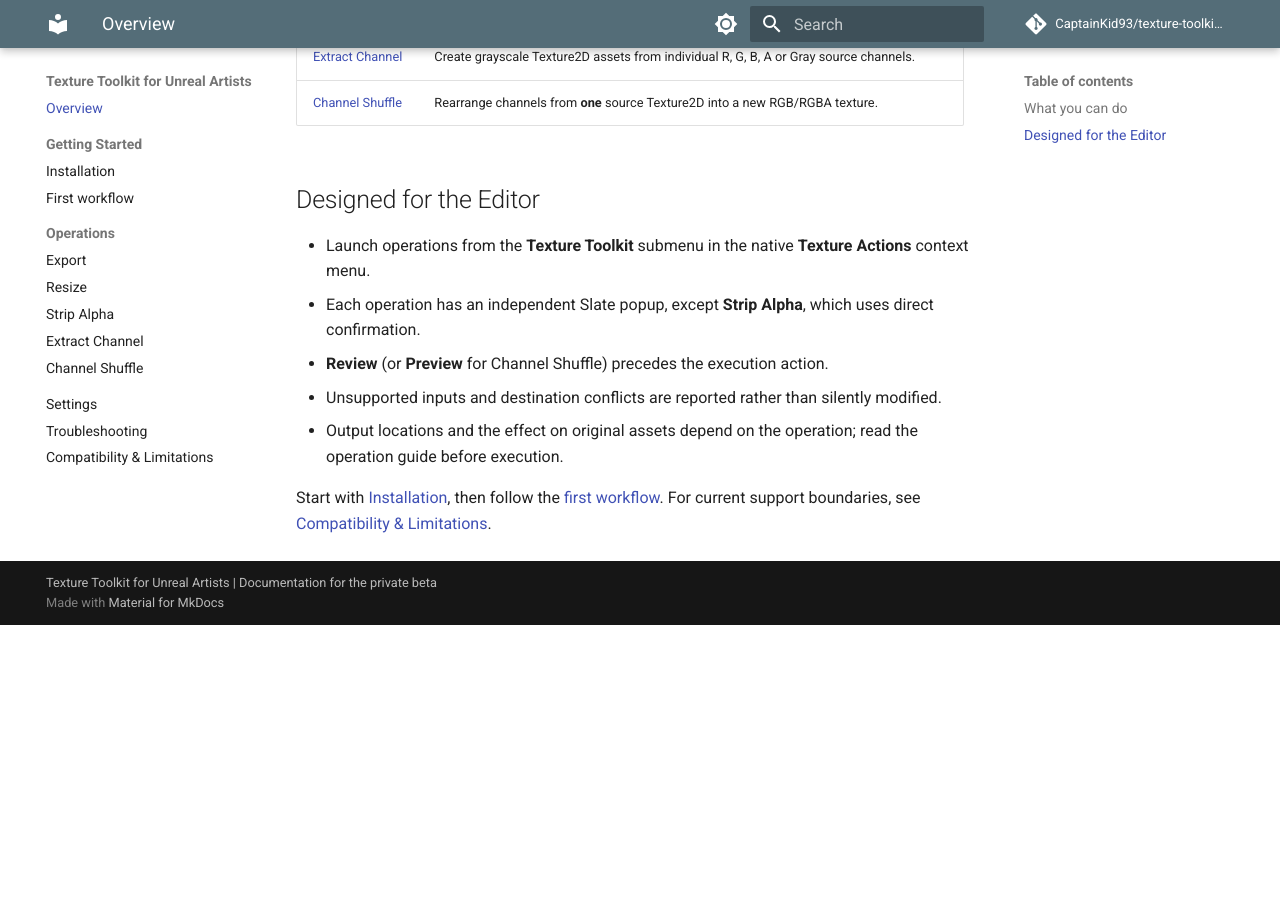
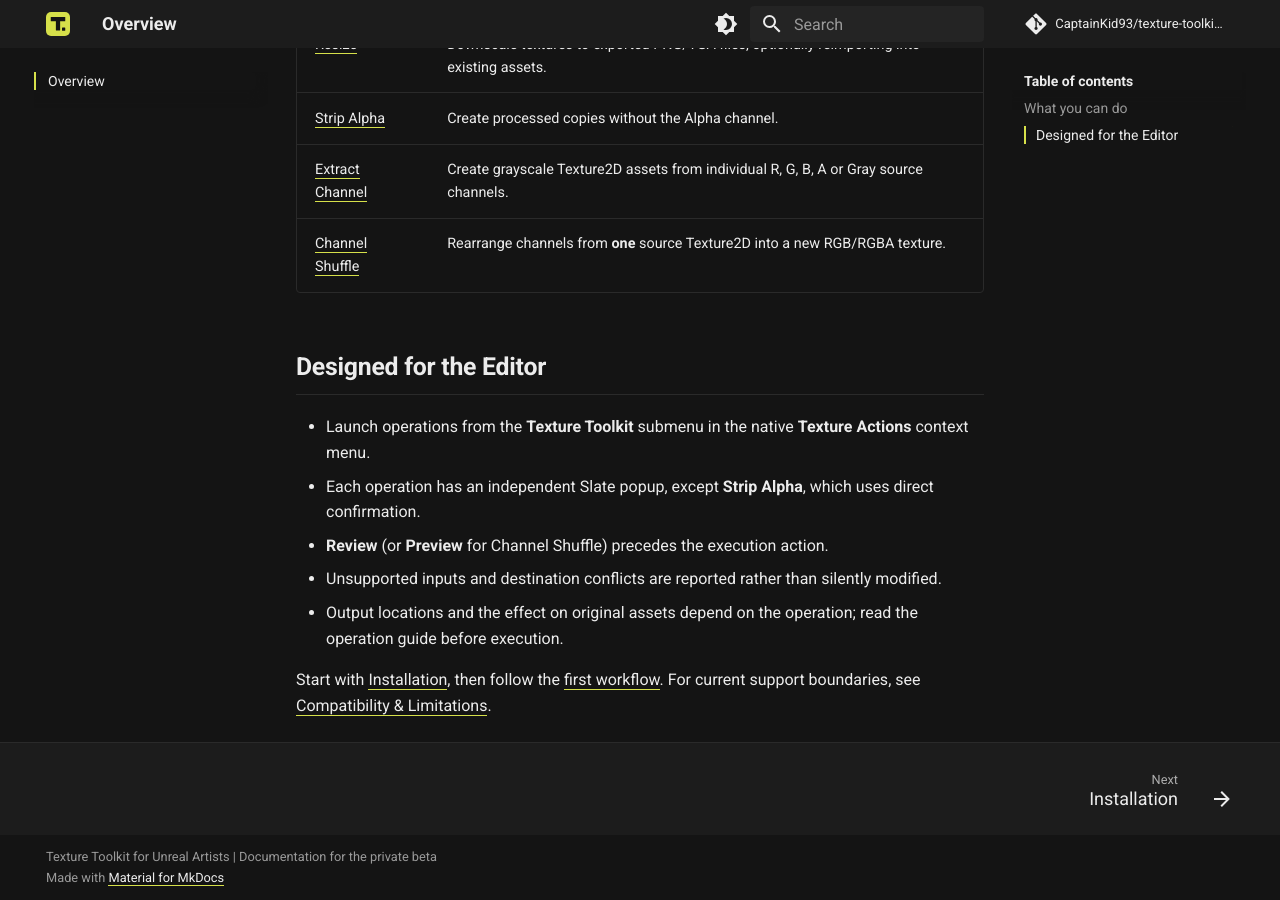
Before and after one commit to CaptainKid93/texture-toolkit-docs, an MkDocs documentation site: the page built from docs/index.md, in a window 1280 px wide and 900 px high, scrolled down 604 px. Built offline with MkDocs 1.6.1 and Material for MkDocs 9.7.7, drawn with Linux system fonts in a browser that asks for light colours; comment, search, counter and statistics services are not loaded; before the commit the page ends 1229 px from its top, so only the background shows below that.

Commit message:
docs: configure Material palette, tabs, logo and assets

```diff
--- a/mkdocs.yml
+++ b/mkdocs.yml
@@ -1,41 +1,59 @@
 site_name: Texture Toolkit for Unreal Artists
+
 site_description: Editor-only Texture2D workflows for Unreal Engine artists
+
 site_url: https://captainkid93.github.io/texture-toolkit-docs/
+
 repo_url: https://github.com/CaptainKid93/texture-toolkit-docs
+
 repo_name: CaptainKid93/texture-toolkit-docs
+
 edit_uri: edit/main/docs/
+
 docs_dir: docs
+
 site_dir: site
+
 strict: true
 
 theme:
   name: material
   language: en
+  logo: assets/logo.svg
+  favicon: assets/favicon.svg
   features:
+    - navigation.tabs
     - navigation.sections
+    - navigation.footer
     - navigation.top
     - search.suggest
     - search.highlight
     - content.code.copy
   palette:
+    # Dark first: it is the default and matches the plugin's Slate popups.
+    - scheme: slate
+      primary: custom
+      accent: custom
+      toggle:
+        icon: material/brightness-4
+        name: Switch to light mode
     - scheme: default
-      primary: blue grey
-      accent: cyan
+      primary: custom
+      accent: custom
       toggle:
         icon: material/brightness-7
         name: Switch to dark mode
-    - scheme: slate
-      primary: blue grey
-      accent: cyan
-      toggle:
-        icon: material/brightness-4
-        name: Switch to light mode
+
+extra_css:
+  - stylesheets/extra.css
 
 plugins:
   - search
 
 markdown_extensions:
   - admonition
+  - attr_list
+  - md_in_html
   - tables
   - toc:
       permalink: true
```
